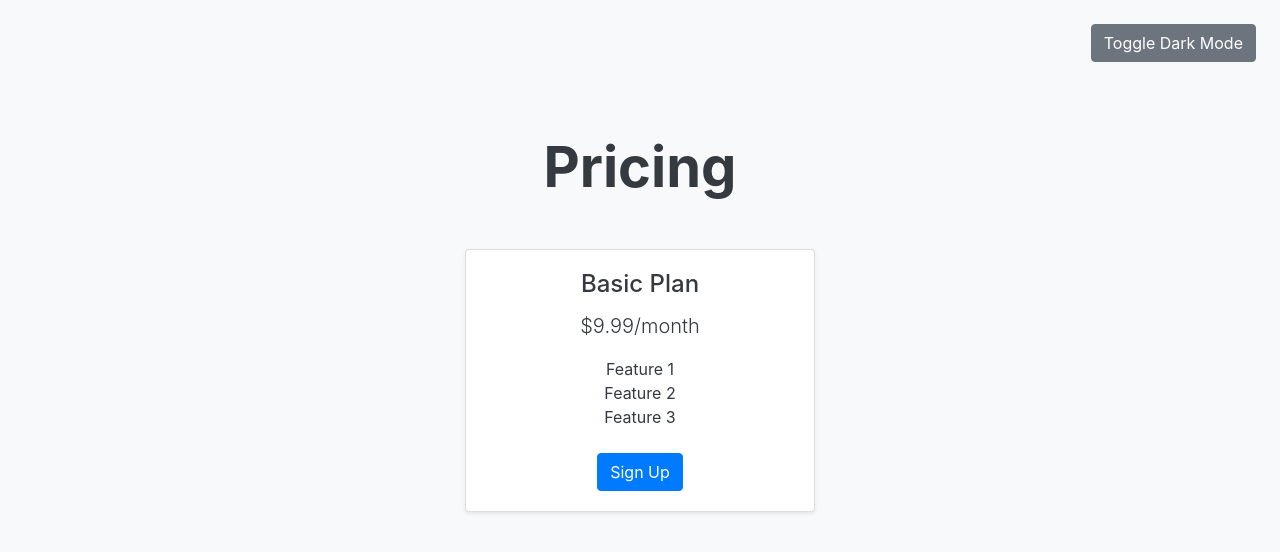
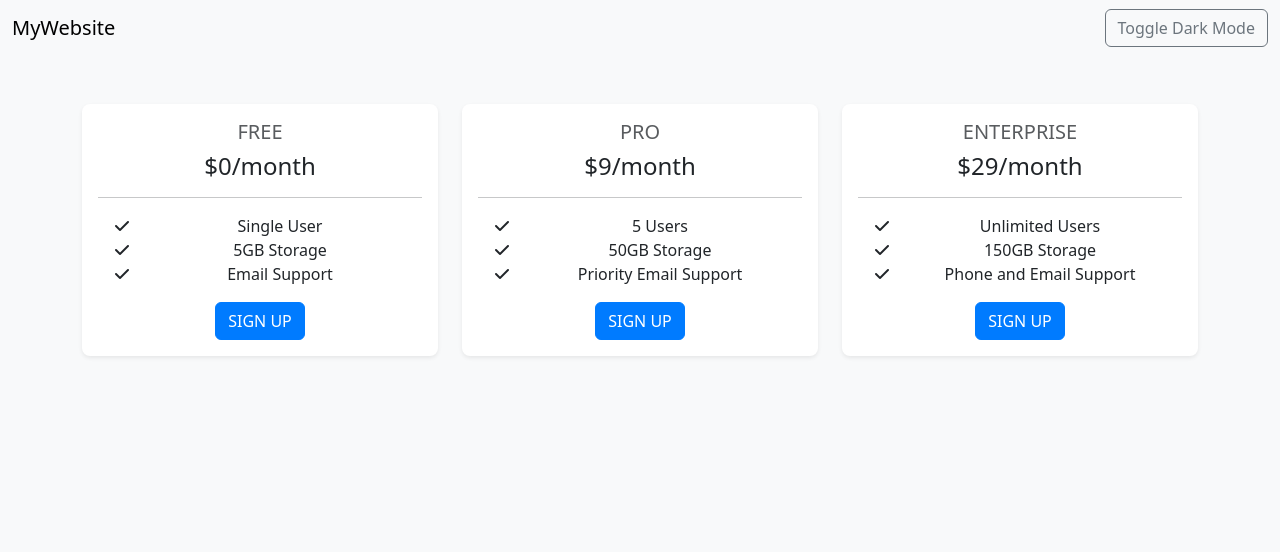
Before and after one commit to sarthakgaikwad1/pricing_section_task_, a plain HTML site: page index.html in a window 1280 px wide. Drawn offline with nearby package versions, Linux system fonts and the light colour scheme.

Commit message:
first commit

```diff
--- a/index.html
+++ b/index.html
@@ -1,46 +1,106 @@
 <!DOCTYPE html>
 <html lang="en">
     <head>
-    <meta charset="UTF-8">
-    <meta name="viewport" content="width=device-width, initial-scale=1.0">
+        <meta charset="UTF-8" />
+        <meta name="viewport" content="width=device-width, initial-scale=1.0" />
         <title>Pricing Section</title>
-    <link href="https://maxcdn.bootstrapcdn.com/bootstrap/4.5.2/css/bootstrap.min.css" rel="stylesheet">
-    <link rel="stylesheet" href="style.css">
+
+        <link href="https://cdn.jsdelivr.net/npm/bootstrap@5.3.0/dist/css/bootstrap.min.css" rel="stylesheet" />
+
+        <link rel="stylesheet" href="style.css" />
     </head>
-<body class="bg-light text-dark">
-    <!-- Light/Dark Mode Toggle -->
-    <div class="d-flex justify-content-end p-4">
-        <button id="theme-toggle" class="btn btn-secondary">
-            Toggle Dark Mode
+    <body class="light-mode">
+        <!-- Navigation Bar -->
+        <nav class="navbar navbar-expand-lg navbar-light bg-light">
+            <div class="container-fluid">
+                <a class="navbar-brand" href="#">MyWebsite</a>
+                <button class="navbar-toggler" type="button" data-bs-toggle="collapse" data-bs-target="#navbarNav" aria-controls="navbarNav" aria-expanded="false" aria-label="Toggle navigation">
+                    <span class="navbar-toggler-icon"></span>
                 </button>
+                <div class="collapse navbar-collapse" id="navbarNav">
+                    <ul class="navbar-nav ms-auto">
+                        <li class="nav-item">
+                            <button id="themeToggle" class="btn btn-outline-secondary">Toggle Dark Mode</button>
+                        </li>
+                    </ul>
                 </div>
+            </div>
+        </nav>
 
         <!-- Pricing Section -->
-    <section class="container text-center my-5">
-        <h2 class="display-4 font-weight-bold mb-5">Pricing</h2>
-        <div class="row justify-content-center">
-            <!-- Pricing Card -->
-            <div class="col-lg-4 col-md-6 mb-4">
-                <div class="card bg-white text-dark shadow-sm">
+        <section class="pricing py-5">
+            <div class="container">
+                <div class="row text-center">
+                    <div class="col-lg-4">
+                        <div class="card mb-5 mb-lg-0">
                             <div class="card-body">
-                        <h3 class="card-title h4">Basic Plan</h3>
-                        <p class="card-text lead">$9.99/month</p>
-                        <ul class="list-unstyled mb-4">
-                            <li>Feature 1</li>
-                            <li>Feature 2</li>
-                            <li>Feature 3</li>
+                                <h5 class="card-title text-muted text-uppercase">Free</h5>
+                                <h6 class="card-price">$0<span class="period">/month</span></h6>
+                                <hr />
+                                <ul class="fa-ul">
+                                    <li>
+                                        <span class="fa-li"><i class="fas fa-check"></i></span>Single User
+                                    </li>
+                                    <li>
+                                        <span class="fa-li"><i class="fas fa-check"></i></span>5GB Storage
+                                    </li>
+                                    <li>
+                                        <span class="fa-li"><i class="fas fa-check"></i></span>Email Support
+                                    </li>
                                 </ul>
-                        <a href="#" class="btn btn-primary">Sign Up</a>
+                                <a href="#" class="btn btn-primary text-uppercase">Sign Up</a>
                             </div>
                         </div>
                     </div>
-            <!-- Add more pricing cards as needed -->
+                    <div class="col-lg-4">
+                        <div class="card mb-5 mb-lg-0">
+                            <div class="card-body">
+                                <h5 class="card-title text-muted text-uppercase">Pro</h5>
+                                <h6 class="card-price">$9<span class="period">/month</span></h6>
+                                <hr />
+                                <ul class="fa-ul">
+                                    <li>
+                                        <span class="fa-li"><i class="fas fa-check"></i></span>5 Users
+                                    </li>
+                                    <li>
+                                        <span class="fa-li"><i class="fas fa-check"></i></span>50GB Storage
+                                    </li>
+                                    <li>
+                                        <span class="fa-li"><i class="fas fa-check"></i></span>Priority Email Support
+                                    </li>
+                                </ul>
+                                <a href="#" class="btn btn-primary text-uppercase">Sign Up</a>
+                            </div>
+                        </div>
+                    </div>
+                    <div class="col-lg-4">
+                        <div class="card">
+                            <div class="card-body">
+                                <h5 class="card-title text-muted text-uppercase">Enterprise</h5>
+                                <h6 class="card-price">$29<span class="period">/month</span></h6>
+                                <hr />
+                                <ul class="fa-ul">
+                                    <li>
+                                        <span class="fa-li"><i class="fas fa-check"></i></span>Unlimited Users
+                                    </li>
+                                    <li>
+                                        <span class="fa-li"><i class="fas fa-check"></i></span>150GB Storage
+                                    </li>
+                                    <li>
+                                        <span class="fa-li"><i class="fas fa-check"></i></span>Phone and Email Support
+                                    </li>
+                                </ul>
+                                <a href="#" class="btn btn-primary text-uppercase">Sign Up</a>
+                            </div>
+                        </div>
+                    </div>
+                </div>
             </div>
         </section>
 
-    <script src="https://code.jquery.com/jquery-3.5.1.slim.min.js"></script>
-    <script src="https://cdn.jsdelivr.net/npm/@popperjs/core@2.9.3/dist/umd/popper.min.js"></script>
-    <script src="https://maxcdn.bootstrapcdn.com/bootstrap/4.5.2/js/bootstrap.min.js"></script>
+        <script src="https://kit.fontawesome.com/a076d05399.js"></script>
+        <script src="https://cdn.jsdelivr.net/npm/@popperjs/core@2.11.6/dist/umd/popper.min.js"></script>
+        <script src="https://cdn.jsdelivr.net/npm/bootstrap@5.3.0/dist/js/bootstrap.min.js"></script>
         <script src="script.js"></script>
     </body>
 </html>
--- a/script.js
+++ b/script.js
@@ -1,7 +1,5 @@
-// Dark Mode Toggle
-const toggleButton = document.getElementById('theme-toggle');
-const bodyElement = document.body;
-
-toggleButton.addEventListener('click', () => {
-    bodyElement.classList.toggle('dark');
+document.getElementById('themeToggle').addEventListener('click', function() {
+    document.body.classList.toggle('dark-mode');
+    document.body.classList.toggle('light-mode');
+    this.textContent = document.body.classList.contains('dark-mode') ? 'Toggle Light Mode' : 'Toggle Dark Mode';
 });
--- a/style.css
+++ b/style.css
@@ -1,15 +1,37 @@
-/* Custom styles for dark mode */
-body.dark {
-    background-color: #343a40;
-    color: #f8f9fa;
+body.light-mode {
+    background-color: #f8f9fa;
+    color: #000;
 }
 
-body.dark .card {
-    background-color: #495057;
-    color: #f8f9fa;
+body.dark-mode {
+    background-color: #343a40;
+    color: #fff;
 }
 
-body.dark .btn-primary {
+.navbar-light {
+    background-color: #e3f2fd;
+}
+
+.navbar-dark {
+    background-color: #343a40;
+}
+
+.card {
+    border: none;
+    border-radius: 0.5rem;
+    box-shadow: 0 0.125rem 0.25rem rgba(0, 0, 0, 0.075);
+}
+
+.card h6 {
+    font-size: 1.5rem;
+}
+
+.btn-primary {
     background-color: #007bff;
     border-color: #007bff;
 }
+
+.btn-primary:hover {
+    background-color: #0056b3;
+    border-color: #004085;
+}
```
Lines whose indentation alone changed are shown as unchanged.
